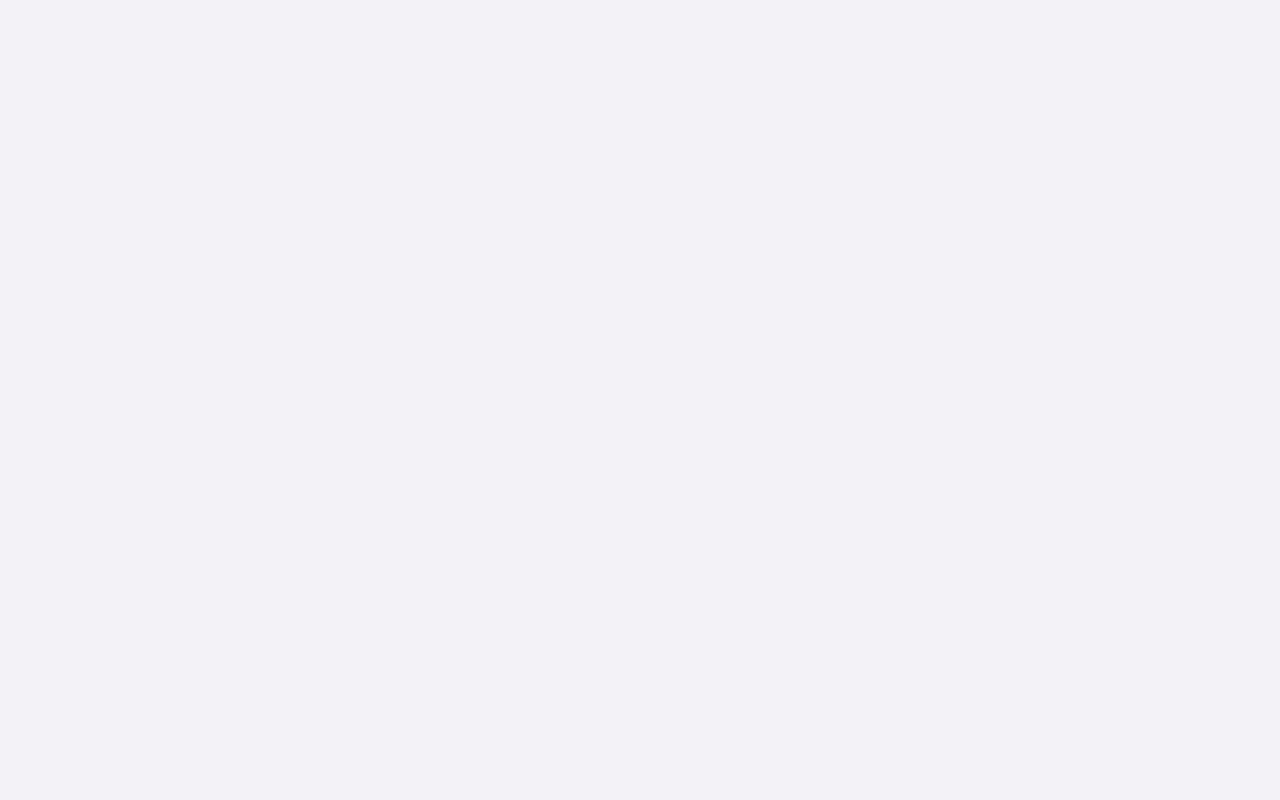
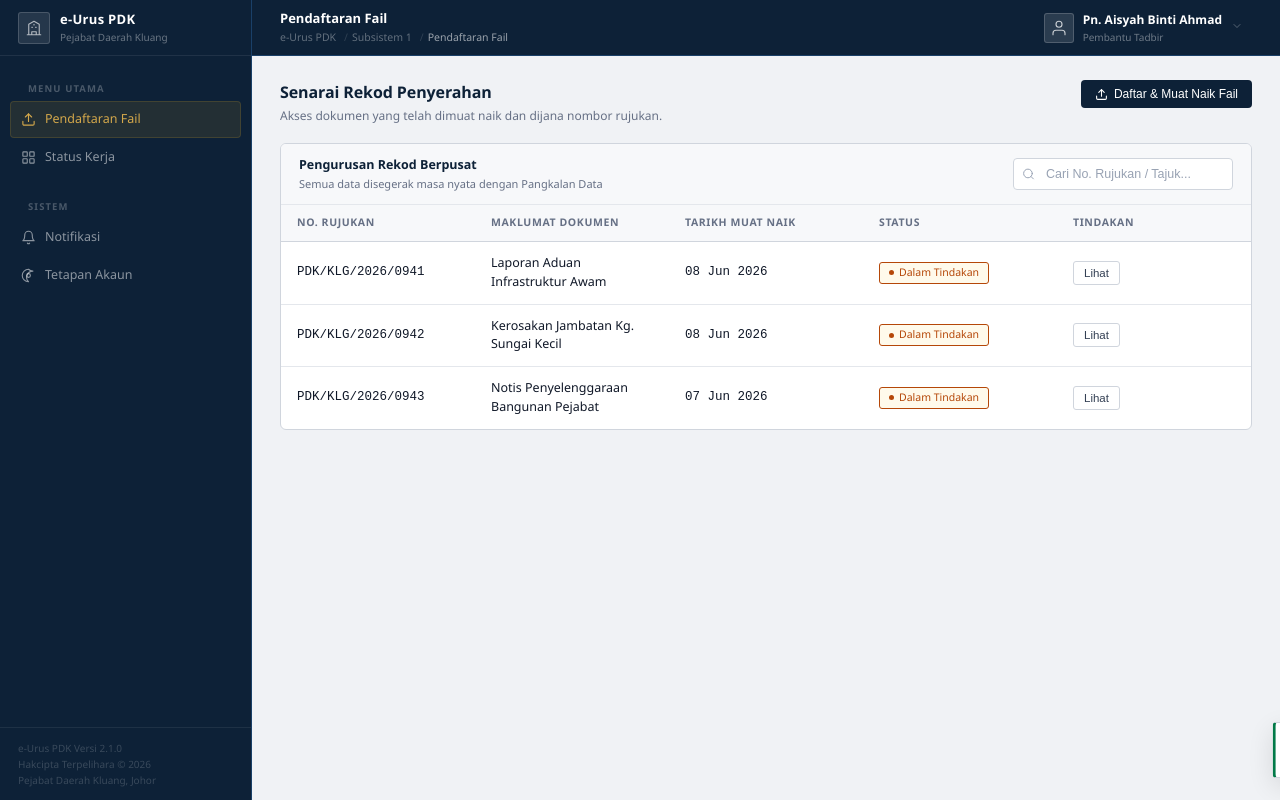
Before and after one commit to tirazman/TRIPLEA-SCSE2243-ADP-PROJECT1, a React (Vite) app in the folder frontend/: page /pembantu-tadbir/pendaftaran in a window 1280 px wide. Before the commit this address had no page. Built offline with nearby package versions, Linux system fonts and the light colour scheme.

Commit message:
Update Menu PT

```diff
--- a/frontend/src/App.jsx
+++ b/frontend/src/App.jsx
@@ -3,7 +3,7 @@ import { BrowserRouter, Routes, Route, Navigate } from "react-router-dom";
 import Login from "./view/Auth/Login";
 
 import PTDashboard from "./view/PembantuTadbir/PTDashboard";
-import PTPenerimaanLaporan from "./view/PembantuTadbir/PTPenerimaanLaporan";
+import PTPendaftaranFail from "./view/PembantuTadbir/PTPendaftaranFail";
 
 import KJDashboard from "./view/KetuaJabatan/KJDashboard";
 import KJLaporanDihantar from "./view/KetuaJabatan/KJLaporanDihantar";
@@ -35,8 +35,8 @@ function App() {
 
         {/* Pembantu Tadbir */}
         <Route path="/pembantu-tadbir" element={<PTDashboard />}>
-          <Route index element={<Navigate to="penerimaan" replace />} />
-          <Route path="penerimaan" element={<PTPenerimaanLaporan />} />
+          <Route index element={<Navigate to="pendaftaran" replace />} />
+          <Route path="pendaftaran" element={<PTPendaftaranFail />} />
         </Route>
 
         {/* Ketua Jabatan */}
--- a/frontend/src/view/PembantuTadbir/PTDashboard.jsx
+++ b/frontend/src/view/PembantuTadbir/PTDashboard.jsx
@@ -7,8 +7,8 @@ import DashboardLayout from "../../components/common/DashboardLayout";
  */
 const menuItems = [
   {
-    label: "Penerimaan Laporan",
-    path: "/pembantu-tadbir/penerimaan",
+    label: "Pendaftaran Fail",
+    path: "/pembantu-tadbir/pendaftaran",
     icon: (
       <svg viewBox="0 0 24 24" fill="none" stroke="currentColor" strokeLinecap="round" strokeLinejoin="round">
         <path d="M21 15v4a2 2 0 01-2 2H5a2 2 0 01-2-2v-4" />
--- a/frontend/src/view/PembantuTadbir/PTPenerimaanLaporan.jsx
+++ b/frontend/src/view/PembantuTadbir/PTPendaftaranFail.jsx
@@ -1,7 +1,7 @@
 import { useState, useRef } from "react";
 import Navbar from "../../components/common/navbar";
 import { PTSubmissionList } from "../../data/PTSubmissionList";
-import "../../styles/pages/PTPenerimaanLaporan.css";
+import "../../styles/pages/PTPendaftaranFail.css"; // Kekalkan atau tukar jika fail CSS di-rename nanti
 
 /* ─── System Overlay Modal ─── */
 function SystemModal({ show, isSuccess, title, desc }) {
@@ -48,7 +48,8 @@ function ToastAlert({ toast }) {
   );
 }
 
-export default function PTPenerimaanLaporan() {
+// 📌 1. Nama komponen ditukar kepada PTPendaftaranFail
+export default function PTPendaftaranFail() {
   const [view, setView] = useState("list");
   // Tukar status lalai "Direkodkan"/"Disemak" kepada "Dalam Tindakan"
   const [submissions, setSubmissions] = useState(() =>
@@ -177,10 +178,10 @@ export default function PTPenerimaanLaporan() {
 
   return (
     <>
+      {/* 📌 2. Kemas kini tajuk Navbar dan breadcrumbItems, serta buang statusText */}
       <Navbar
-        title="Penerimaan Laporan"
-        breadcrumbItems={["e-Urus PDK", "Subsistem 1", "Penyerahan Baru"]}
-        statusText="Sistem Dalam Talian"
+        title="Pendaftaran Fail"
+        breadcrumbItems={["e-Urus PDK", "Subsistem 1", "Pendaftaran Fail"]}
         userName="Pn. Aisyah Binti Ahmad"
         userRole="Pembantu Tadbir"
       />
@@ -193,7 +194,6 @@ export default function PTPenerimaanLaporan() {
                 <h1 className="page-heading">Senarai Rekod Penyerahan</h1>
                 <p className="page-subheading">Akses dokumen yang telah dimuat naik dan dijana nombor rujukan.</p>
               </div>
-              {/* 📌 Ditukar kepada "Daftar & Muat Naik Fail" */}
               <button className="btn-primary" onClick={handleOpenForm}>
                 <svg viewBox="0 0 24 24" fill="none" stroke="currentColor" strokeWidth="2" strokeLinecap="round" strokeLinejoin="round">
                   <path d="M21 15v4a2 2 0 0 1-2 2H5a2 2 0 0 1-2-2v-4" /><polyline points="17 8 12 3 7 8" /><line x1="12" y1="3" x2="12" y2="15" />
@@ -235,7 +235,6 @@ export default function PTPenerimaanLaporan() {
                       </td>
                       <td className="td-date">{item.date}</td>
                       <td>
-                        {/* 📌 Ditukar kepada "Dalam Tindakan" */}
                         <span className={`status-badge ${item.status === 'Dalam Tindakan' ? 'badge-warning' : 'badge-success'}`}>
                           <div className="badge-dot"></div>
                           {item.status}
```
Also changed, not shown: frontend/src/styles/pages/PTPendaftaranFail.css (renamed from frontend/src/styles/pages/PTPenerimaanLaporan.css).
